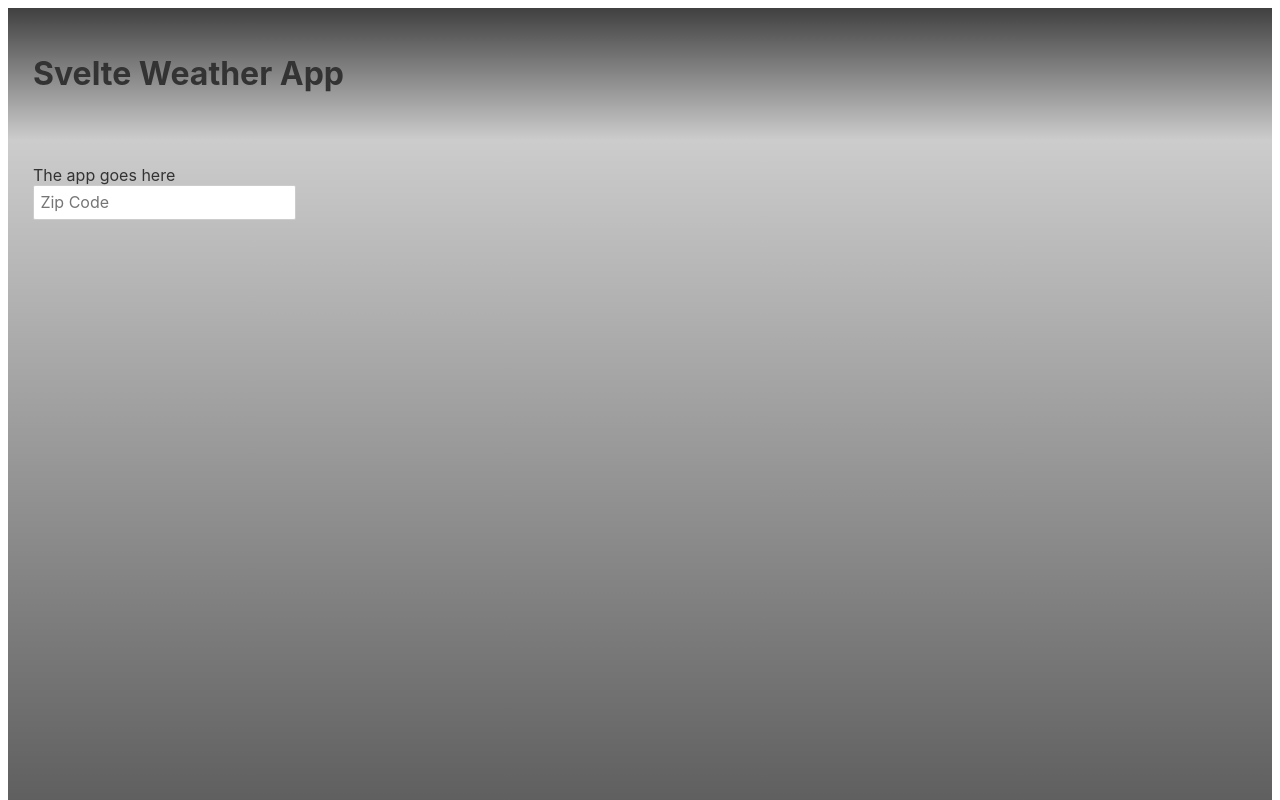
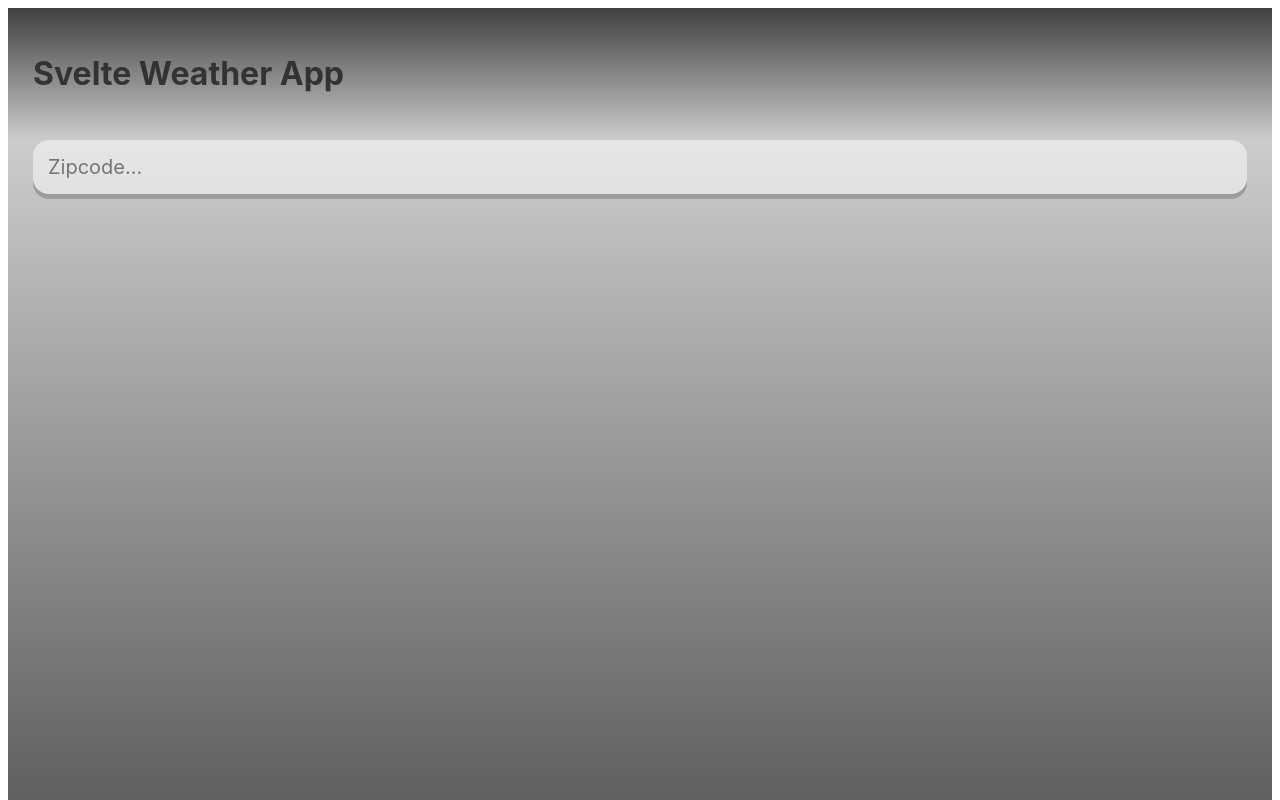
Before and after one commit to prabinv/svelte-weather-app, a Svelte app: page / in a window 1280 px wide. Shown: the top 800 px of the page. Built offline with nearby package versions, Linux system fonts and the light colour scheme.

Commit message:
extract input component

```diff
--- a/src/App.svelte
+++ b/src/App.svelte
@@ -1,23 +1,30 @@
 <script>
+	import { keys } from './secrets/keys';
 	import Header from './components/Header.svelte';
+	import LocationInput from './components/LocationInput.svelte';
 
 	let zipCode;
 
-	$: console.log(zipCode);
+	const unit = 'imperial';
 
-	function search(event) {
-		if (event.keyCode === 13) {
-			console.log(zipCode + ' search');
-		}
+	let getWeather = (event) => {
+		const { detail: zipCode } = event;
+
+		fetch(`https://api.openweathermap.org/data/2.5/weather?zip=${zipCode},us&units=${unit}&appid=${keys.API_KEY}`)
+			.then(response => response.json())
+			.then(data => {
+				console.log(data);
+			})
+			.catch(error => console.error(error));
 	}
 </script>
 
 <div>
 	<Header />
 	<main>
-		<div>The app goes here</div>
-		<input type="text" placeholder="Zip Code" bind:value={zipCode} on:keypress={search}/>
-		<!-- <LocationInput onSearch={handleSearch} />
+		<!-- <input type="text" placeholder="Zip Code" bind:value={zipCode} on:keypress={search}/> -->
+		<LocationInput on:zipCodeEntered={getWeather} />
+		<!--
 		<UnitSwitch />
 		<WeatherReport weather={weather} /> -->
 	</main>
--- /dev/null
+++ b/src/components/LocationInput.svelte
@@ -0,0 +1,56 @@
+<script>
+  import { createEventDispatcher } from 'svelte';
+
+  const dispatch = createEventDispatcher();
+  let zipCode = '';
+
+  let search = (event) => {
+    if (event.keyCode === 13) {
+      dispatch('zipCodeEntered', zipCode);
+    }
+  }
+</script>
+
+<div class="search-box">
+  <input
+    type="text"
+    class="search-bar"
+    placeholder="Zipcode..."
+    bind:value={zipCode}
+    on:keypress={search}
+  />
+</div>
+
+<style>
+
+.search-box {
+  width: 100%;
+  margin: 0 0 75px;
+}
+
+.search-box .search-bar {
+  display: block;
+  width: 100%;
+  padding: 15px;
+
+  appearance: none;
+  background: none;
+  border: none;
+  outline: none;
+
+  background-color: rgba(255, 255, 255, 0.5);
+  border-radius: 16px;
+  margin-top: -25px;
+
+  box-shadow: 0px 5px rgba(0, 0, 0, 0.2);
+
+  color: #313131;
+  font-size: 20px;
+
+  transition: 0.4s ease;
+}
+
+.search-box .search-bar:focus {
+  background-color: rgba(255, 255, 255, 0.75);
+}
+</style>
--- /dev/null
+++ b/src/secrets/keys.js
@@ -0,0 +1,3 @@
+export const keys = {
+  API_KEY: 'f7eb9002cd5fcc3ecb78bc49ea586d78'
+};
```
